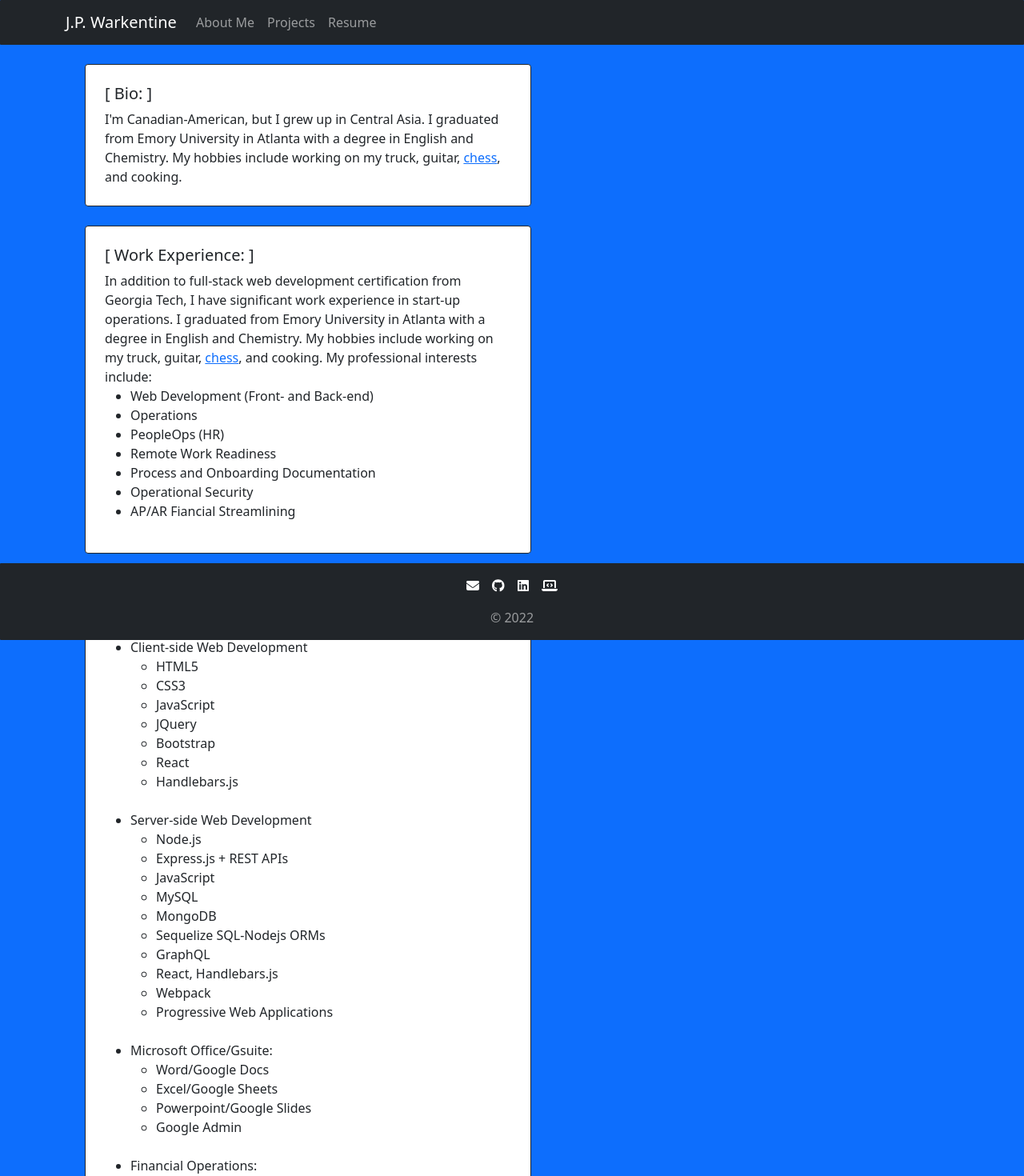
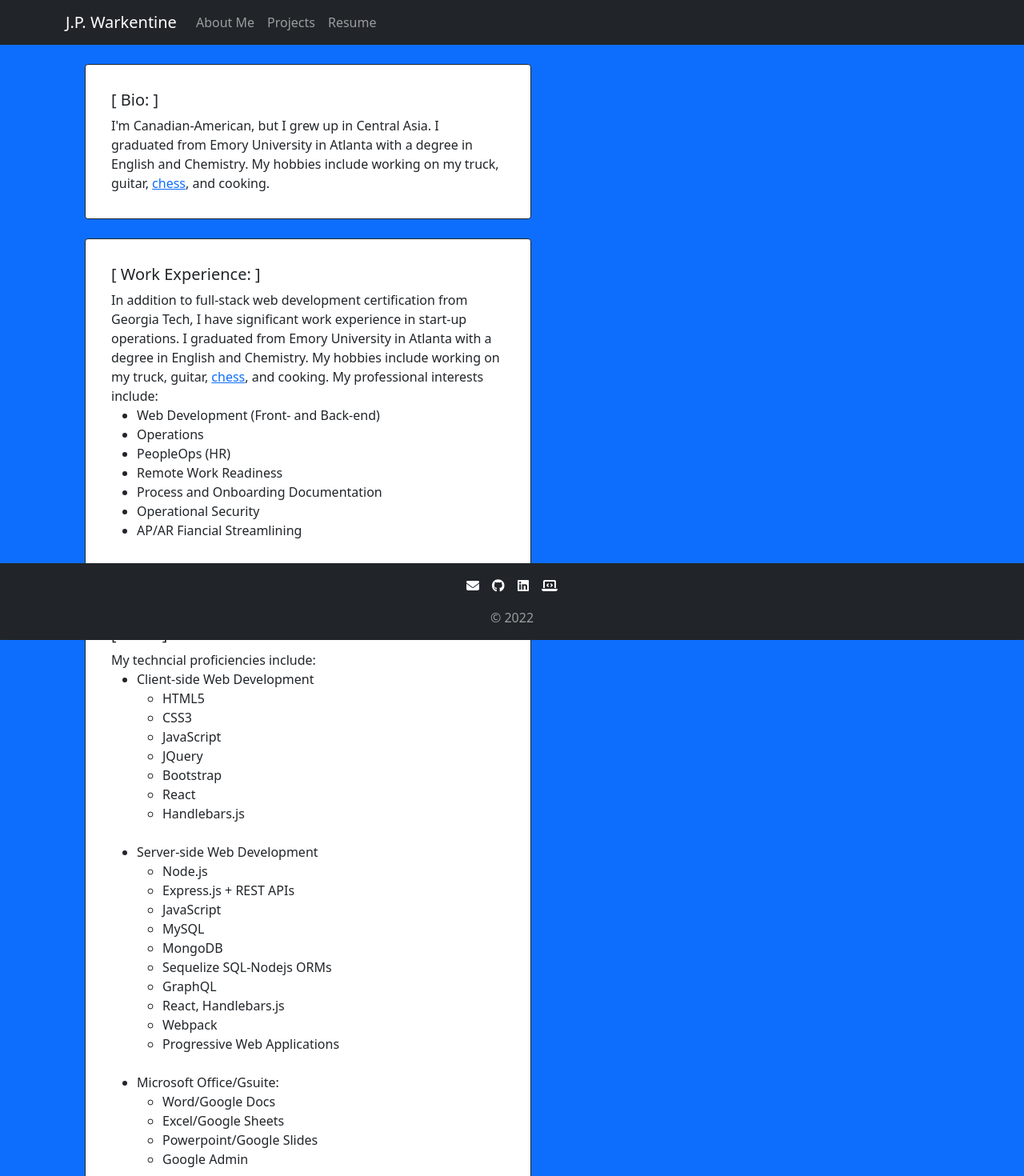
Before and after one commit to jonathan-warkentine/react-portfolio, a React (Create React App) app: page /about in a window 1280 px wide. Shown: the top 1470 px of the page at 80% size. Built offline with nearby package versions, Linux system fonts and the light colour scheme.

Commit message:
homepage changed to /react-portfolio in package.json

```diff
--- a/package.json
+++ b/package.json
@@ -1,6 +1,6 @@
 {
   "name": "Warkentine Portfolio",
-  "homepage": "https://jonathan-warkentine.github.io/",
+  "homepage": "https://jonathan-warkentine.github.io/react-portfolio/",
   "version": "0.1.0",
   "private": false,
   "dependencies": {
--- a/src/pages/About.js
+++ b/src/pages/About.js
@@ -9,7 +9,7 @@ export default function About () {
         <>
             <Header/>
             <Container>
-                <Card className='p-3 bg-white' border='dark' className='w-50 p-2 m-4'>
+                <Card className='p-3 bg-white w-50 p-2 m-4' border='dark'>
                     <Card.Body>
                         <Card.Title>[ Bio: ]</Card.Title>
                         <Card.Text>
@@ -19,7 +19,7 @@ export default function About () {
                         </Card.Text>
                     </Card.Body>
                 </Card>
-                <Card className='p-3 bg-white' border='dark' className='w-50 p-2 m-4'>
+                <Card className='p-3 bg-white w-50 p-2 m-4' border='dark'>
                     <Card.Body>
                         <Card.Title>[ Work Experience: ]</Card.Title>
                         <Card.Text>
@@ -39,7 +39,7 @@ export default function About () {
                         </Card.Text>
                     </Card.Body>
                 </Card>
-                <Card className='p-3 bg-white' border='dark' className='w-50 p-2 m-4'>
+                <Card className='p-3 bg-white w-50 p-2 m-4' border='dark'>
                     <Card.Body>
                         <Card.Title>[ Skills ]</Card.Title>
                         <Card.Text>
```
